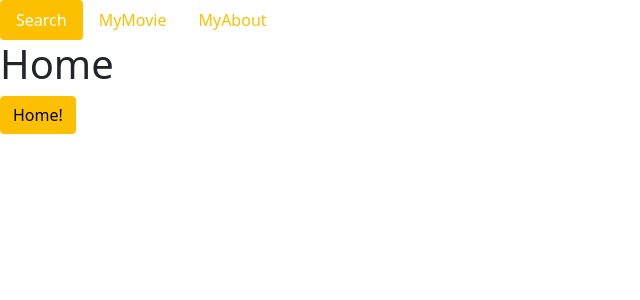
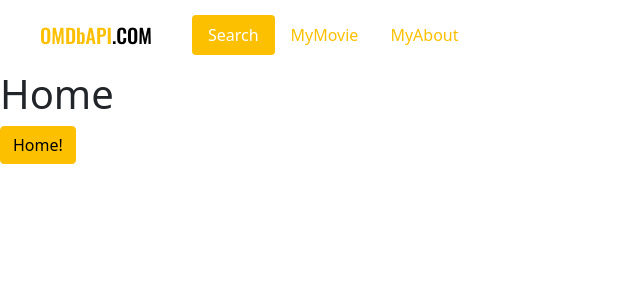
Before and after one commit to Anjeongkyun/Vuejs_MovieSelectProject, a Vue app: page / in a window 1280 px wide. Shown: the top 300 px of the page, without its empty margins (0-640 px from the left). Built offline with nearby package versions, Linux system fonts and the light colour scheme.

Commit message:
Logo 컴포넌트 생성 및 css 적용

```diff
--- a/public/index.html
+++ b/public/index.html
@@ -6,6 +6,16 @@
     <meta name="viewport" content="width=device-width,initial-scale=1.0">
     <link rel="icon" href="<%= BASE_URL %>favicon.ico">
     <title><%= htmlWebpackPlugin.options.title %></title>
+    <link rel="preconnect" href="https://fonts.googleapis.com">
+<link rel="preconnect" href="https://fonts.gstatic.com" crossorigin>
+<link href="https://fonts.googleapis.com/css2?family=Oswald:wght@500&family=Roboto:wght@400;700&display=swap" rel="stylesheet">
+
+<style>
+  body{
+    line-height : 1.4;
+    font-family: 'Roboto', sans-serif;
+  }
+</style>
   </head>
   <body>
     <noscript>
--- a/src/components/MyHeader.vue
+++ b/src/components/MyHeader.vue
@@ -1,5 +1,6 @@
 <template>
     <header>
+        <MyLogo />
         <div class="nav nav-pills">
             <div
             v-for="nav in navigations"
@@ -17,7 +18,11 @@
 </template>
 
 <script>
+import MyLogo from '../components/MyLogo'
 export default{
+    components:{
+        MyLogo
+    },
     data(){
         return {
             navigations: [
@@ -38,3 +43,14 @@ export default{
     }
 }
 </script>
+<style lang = "scss" scoped>
+header{
+    height : 70px;
+    padding : 0 40px;
+    display : flex;
+    align-items: center;
+}
+.logo {
+    margin-right: 40px;
+}
+</style>
--- /dev/null
+++ b/src/components/MyLogo.vue
@@ -0,0 +1,23 @@
+<template>
+    <RouterLink to="/" class ="logo">
+        <span>OMDbAPI</span>.COM
+    </RouterLink>
+</template>
+
+<style lang ="scss" scoped>
+@import "../scss/main";
+
+.logo{
+    font-family: "Oswald", sans-serif;
+    font-size: 20px;
+    color: $black;
+    text-decoration: none;
+    span{
+        color: $primary;
+    }
+    &:hover {
+        color : $black;
+    }
+}
+
+</style>
--- a/src/webpack.config.js
+++ b/src/webpack.config.js
@@ -16,7 +16,8 @@ module.exports = {
     // 경로 별칭 설정
     alias: {
       '~': path.resolve(__dirname, 'src'),
-      'assets': path.resolve(__dirname, 'src/assets')
+      'assets': path.resolve(__dirname, 'src/assets'),
+      '@': resolve('src')  // <-- !!!!!!
     }
   },
 
```
